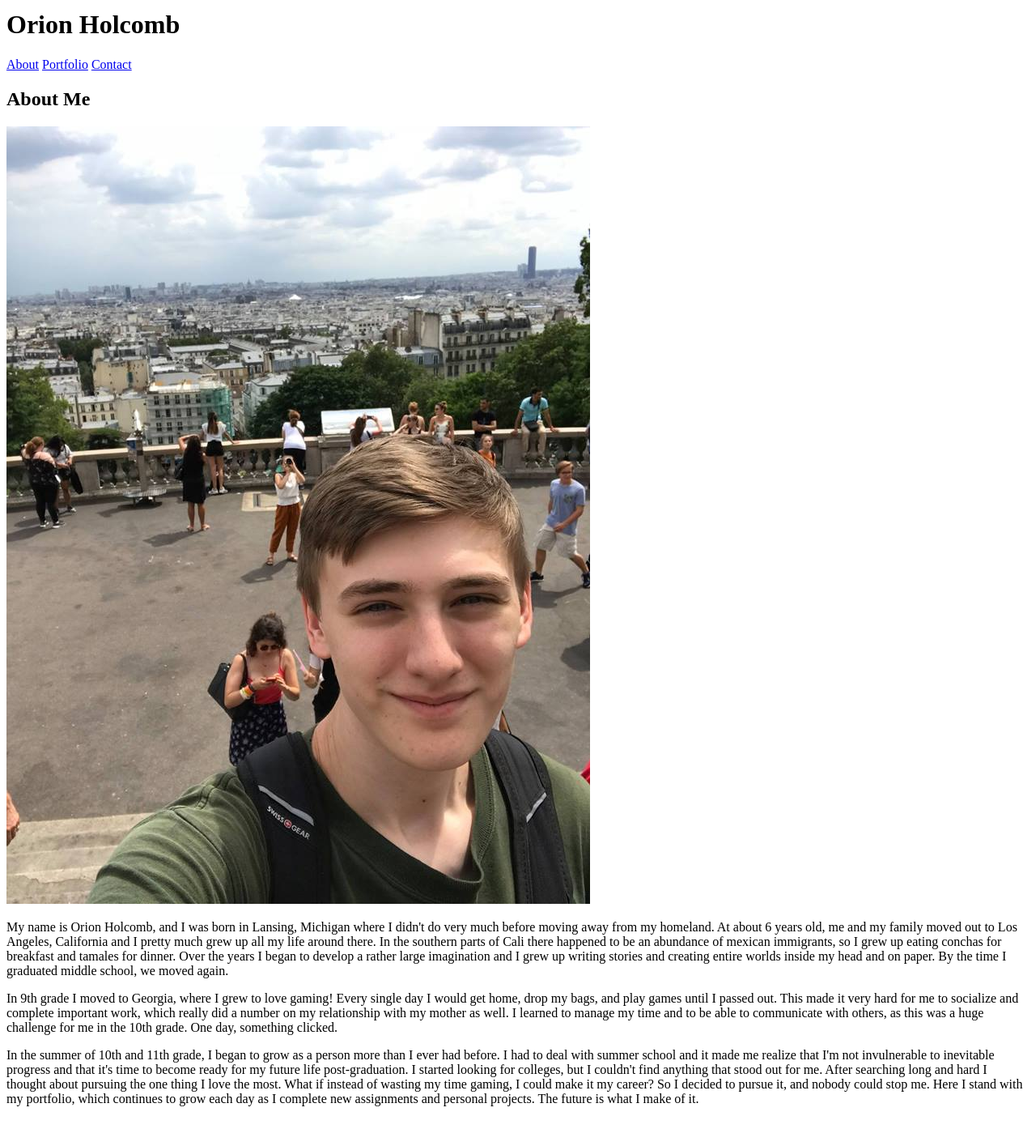
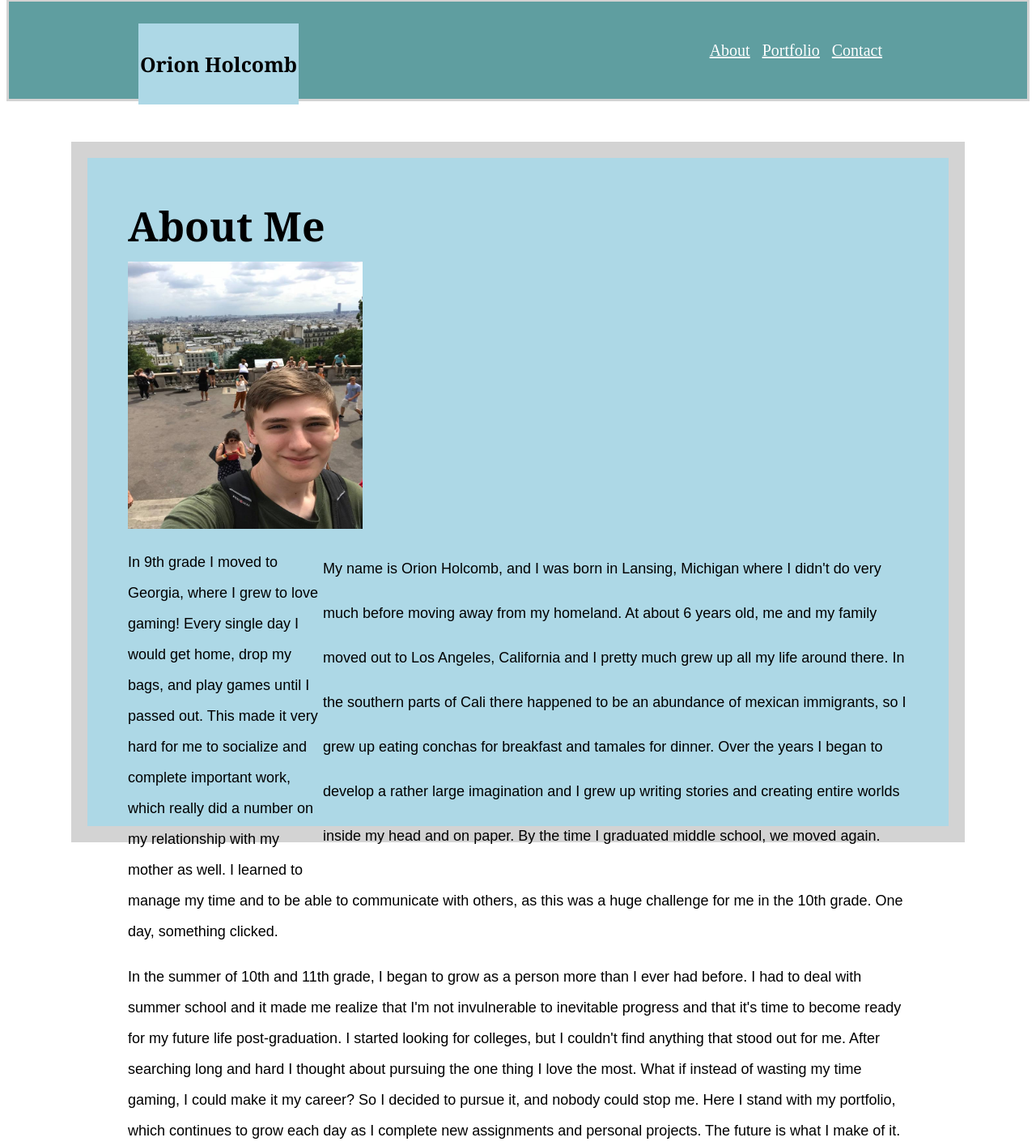
Before and after one commit to orionholcomb/Basic-Portfolio, a plain HTML site: page index.html in a window 1280 px wide. Shown: the part 9-1424 px from the top of the page at 81% size. Before the commit the page ends 1391 px from the top, so only its background shows below. Drawn offline with Linux system fonts and the light colour scheme; a web font is replaced by a local one.

Commit message:
Finished styling index and added a bit of contact page styling as well

```diff
--- a/assets/css/style.css
+++ b/assets/css/style.css
@@ -0,0 +1,88 @@
+header {
+    border-style: solid;
+    border-color: lightgrey;
+    padding: 10px;
+    margin: 0 auto;
+    height: 100px;
+    background-color: cadetblue;
+}
+
+h1  {
+    background-color: lightblue;
+    width: 16%;
+    height: 100px;
+    text-align: center;
+    line-height: 100px;
+    margin-left: 150px;
+    font-family: Georgia, 'Times New Roman', Times, serif;
+    font-size: 25px;
+}
+
+.links {
+    float: right;
+    margin-top: 45px;
+    margin-right: 150px;
+    position: absolute;
+    right: 40px;
+    top: 15px;
+    font-size: 20px;
+    word-spacing: 10px;
+}
+
+a, a:visited {
+    color: white;
+}
+
+a:hover {
+    color: blue;
+}
+
+a:active {
+    color: purple;
+}
+
+.aboutme {
+    margin: 80px;
+    padding: 50px;
+    border-color: lightgrey;
+    background-color:lightblue;
+    height: 725px;
+    margin-top: 50px;
+    border-style: solid;
+    border-width: 20px;
+}
+
+#aboutheader {
+    font-size: 50px;
+    margin: 0;
+    margin-bottom: 10px;
+    font-family: Georgia, 'Times New Roman', Times, serif;
+}
+
+#myphoto {
+    width: 290px;
+    height: 330px;
+}
+
+p {
+    line-height: 38px;
+    font-size: 18px;
+    font-family: 'Arial', 'Helvetica Neue', Helvetica, sans-serif;
+}
+
+#paragraph1 {
+    float: right;
+    width: 75%;
+    line-height: 55px;
+}
+
+#paragraph2, #paragraph3 {
+    width: 100%;
+}
+
+.contact {
+    padding: 20px;
+    margin: 100px;
+    border-style: solid;
+    border-color: grey;
+}
--- a/index.html
+++ b/index.html
@@ -1,45 +1,66 @@
 <!DOCTYPE html>
 <html lang="en">
+
 <head>
+
     <meta charset="UTF-8">
     <title> Orion Holcomb's Portfolio</title>
+    <link href="https://fonts.googleapis.com/css?family=ZCOOL+QingKe+HuangYou" rel="stylesheet">
+    <link rel="stylesheet" type="text/css" href="assets/css/style.css">
 
 </head>
 <header>
 
     <h1>Orion Holcomb</h1>
 
+    <div class="links">
+
         <a href="index.html">About</a>
         <a href="portfolio.html">Portfolio</a>
         <a href="contact.html">Contact</a>
+
+    </div>
 
 </header>
 
 <body>
 
     <div class="aboutme">
-    <h2>About Me</h2>
+        <h2 id="aboutheader">About Me</h2>
 
-    <img src="assets/images/meeeee.jpg" alt="Is Me">
+        <img id="myphoto" src="assets/images/meeeee.jpg" alt="Is Me">
 
-    <p>My name is Orion Holcomb, and I was born in Lansing, Michigan where I didn't do very much before moving away from my homeland. At about 6 years
-    old, me and my family moved out to Los Angeles, California and I pretty much grew up all my life around there. In the southern parts of Cali
-    there happened to be an abundance of mexican immigrants, so I grew up eating conchas for breakfast and tamales for dinner. Over the years I
-    began to develop a rather large imagination and I grew up writing stories and creating entire worlds inside my head and on paper. By the
+        <p id="paragraph1">My name is Orion Holcomb, and I was born in Lansing, Michigan where I didn't do very much
+            before moving away from my homeland. At about 6 years
+            old, me and my family moved out to Los Angeles, California and I pretty much grew up all my life around
+            there. In the southern parts of Cali
+            there happened to be an abundance of mexican immigrants, so I grew up eating conchas for breakfast and
+            tamales for dinner. Over the years I
+            began to develop a rather large imagination and I grew up writing stories and creating entire worlds inside
+            my head and on paper. By the
             time I graduated middle school, we moved again.</p>
 
-    <p>In 9th grade I moved to Georgia, where I grew to love gaming! Every single day I would get home, drop my bags, and play games until I passed out.
-    This made it very hard for me to socialize and complete important work, which really did a number on my relationship with my mother as well.
-    I learned to manage my time and to be able to communicate with others, as this was a huge challenge for me in the 10th grade. One day,
+        <p id="paragraph2">In 9th grade I moved to Georgia, where I grew to love gaming! Every single day I would get
+            home, drop my bags, and play games until I passed out.
+            This made it very hard for me to socialize and complete important work, which really did a number on my
+            relationship with my mother as well.
+            I learned to manage my time and to be able to communicate with others, as this was a huge challenge for me
+            in the 10th grade. One day,
             something clicked.<p>
 
-    <p>In the summer of 10th and 11th grade, I began to grow as a person more than I ever had before. I had to deal with summer school and it made me
-    realize that I'm not invulnerable to inevitable progress and that it's time to become ready for my future life post-graduation. I started
-    looking for colleges, but I couldn't find anything that stood out for me. After searching long and hard I thought about pursuing the one
-    thing I love the most. What if instead of wasting my time gaming, I could make it my career? So I decided to pursue it, and nobody could
-    stop me. Here I stand with my portfolio, which continues to grow each day as I complete new assignments and personal projects. The future
+                <p id="paragraph3">In the summer of 10th and 11th grade, I began to grow as a person more than I ever
+                    had before. I had to deal with summer school and it made me
+                    realize that I'm not invulnerable to inevitable progress and that it's time to become ready for my
+                    future life post-graduation. I started
+                    looking for colleges, but I couldn't find anything that stood out for me. After searching long and
+                    hard I thought about pursuing the one
+                    thing I love the most. What if instead of wasting my time gaming, I could make it my career? So I
+                    decided to pursue it, and nobody could
+                    stop me. Here I stand with my portfolio, which continues to grow each day as I complete new
+                    assignments and personal projects. The future
                     is what I make of it.</p>
     </div>
 
 </body>
+
 </html>
```
Also changed, not shown: contact.html (+15 -2 lines), portfolio.html (+6 -0 lines). Lines whose indentation alone changed are shown as unchanged.
